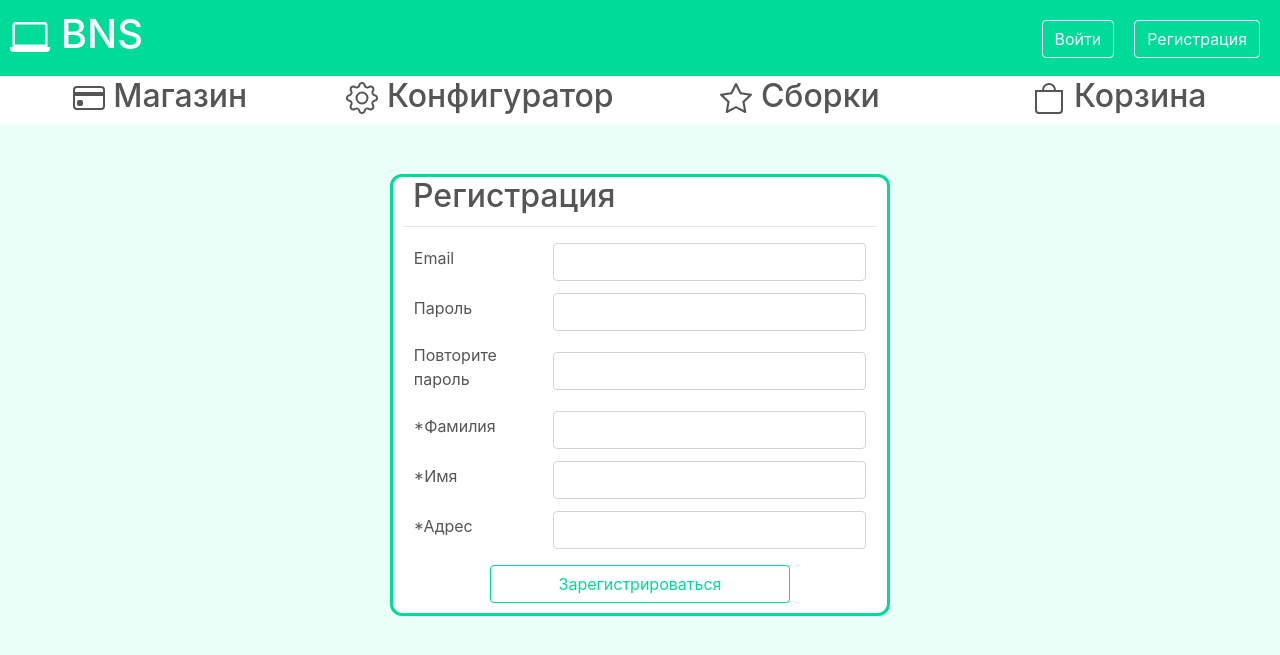
After one commit to Poseidondon/OnlineShop-Example, a Flask app: page /register in a window 1280 px wide. The commit adds this page. Shown: the top 655 px of the page. Run offline with Flask 2, Linux system fonts and the light colour scheme; some libraries are stand-ins or nearby versions.

Commit message:
Registration and authorization

```diff
--- /dev/null
+++ b/data/forms.py
@@ -0,0 +1,23 @@
+from flask_wtf import FlaskForm
+from wtforms import StringField, PasswordField, SubmitField, BooleanField
+from wtforms.fields.html5 import EmailField
+from wtforms.validators import DataRequired
+
+
+class RegisterForm(FlaskForm):
+    email = EmailField('Email', validators=[DataRequired()])
+    password = PasswordField('Пароль', validators=[DataRequired()])
+    password_again = PasswordField('Повторите пароль', validators=[DataRequired()])
+
+    surname = StringField('*Фамилия')
+    name = StringField('*Имя')
+    address = StringField('*Адрес')
+
+    submit = SubmitField('Зарегистрироваться')
+
+
+class LoginForm(FlaskForm):
+    email = EmailField('Почта', validators=[DataRequired()])
+    password = PasswordField('Пароль', validators=[DataRequired()])
+    remember_me = BooleanField('Запомнить меня')
+    submit = SubmitField('Войти')
--- a/main.py
+++ b/main.py
@@ -1,9 +1,22 @@
 from flask import Flask, render_template, redirect, request, abort
+from flask_login import LoginManager, login_user, login_required, logout_user, current_user
 from data import db_session
 from data.__all_models import *
+from data.forms import *
+
+from pprint import pprint
 
 app = Flask(__name__)
 app.config['SECRET_KEY'] = 'yandexlyceum_secret_key'
+
+login_manager = LoginManager()
+login_manager.init_app(app)
+
+
+@login_manager.user_loader
+def load_user(user_id):
+    session = db_session.create_session()
+    return session.query(User).get(user_id)
 
 
 @app.route('/')
@@ -11,14 +24,62 @@ def index():
     return redirect('/shop')
 
 
+@app.route('/logout')
+@login_required
+def logout():
+    logout_user()
+    return redirect("/")
+
+
+@app.route('/login', methods=['GET', 'POST'])
+def login():
+    form = LoginForm()
+    if form.validate_on_submit():
+        session = db_session.create_session()
+        user = session.query(User).filter(User.email == form.email.data).first()
+        if user and user.check_password(form.password.data):
+            login_user(user, remember=form.remember_me.data)
+            return redirect("/")
+        return render_template('login.html', title='BNS | Авторизация',
+                               message="Неправильный логин или пароль",
+                               form=form)
+    return render_template('login.html', title='BNS | Авторизация', form=form)
+
+
+@app.route('/register', methods=['GET', 'POST'])
+def register():
+    form = RegisterForm()
+    if form.validate_on_submit():
+        if form.password.data != form.password_again.data:
+            return render_template('register.html', title='BNS | Регистрация',
+                                   form=form,
+                                   message="Пароли не совпадают")
+        session = db_session.create_session()
+        if session.query(User).filter(User.email == form.email.data).first():
+            return render_template('register.html', title='BNS | Регистрация',
+                                   form=form,
+                                   message="Такой пользователь уже есть")
+        user = User(
+            surname=form.surname.data,
+            name=form.name.data,
+            email=form.email.data,
+            address=form.address.data
+        )
+        user.set_password(form.password.data)
+        session.add(user)
+        session.commit()
+        return redirect('/login')
+    return render_template('register.html', title='BNS | Регистрация', form=form)
+
+
+@app.route('/profile')
+def profile():
+    session = db_session.create_session()
+    return render_template('base.html', title='BNS | Личный кабинет')
+
+
 @app.route('/shop')
 def shop():
-    session = db_session.create_session()
-    return render_template('base.html', title='BNS | Магазин')
-
-
-@app.route('/shop/test')
-def shop_test():
     session = db_session.create_session()
     return render_template('base.html', title='BNS | Магазин')
 
@@ -44,7 +105,9 @@ def cart():
 def main():
     db_session.global_init("db/shop.sqlite")
 
-    ses = db_session.create_session()
+    session = db_session.create_session()
+    for user in session.query(User):
+        pprint(user.__dict__)
 
     app.run()
 
--- /dev/null
+++ b/static/css/style.css
@@ -0,0 +1,78 @@
+.top-container {
+    padding: 10px;
+    background: #00db9a;
+    color: white;
+}
+
+.header {
+    background: white;
+    color: #555;
+}
+
+body {
+    margin: 0;
+    background: #ebfff9;
+}
+
+.container{
+    background: #ebfff9;
+    min-width: 100%;
+}
+
+.sticky {
+    position: fixed;
+    top: 0;
+    width: 100%;
+}
+
+.sticky + .content {
+    padding-top: 60px;
+}
+
+.nav_elem{
+    width: 25%;
+    text-align: center;
+}
+
+.nav_elem_chosen{
+    width: 25%;
+    text-align: center;
+    color: white;
+    background: #00db9a;
+}
+
+.nav_elem:hover{
+    cursor: pointer;
+    color: #00db9a;
+}
+
+.btn-base{
+    right: 30px;
+}
+
+.btn-base:hover{
+    color: #00db9a;
+}
+
+.btn-auth{
+    width: 300px;
+    color: #00db9a;
+    border-color: #00db9a;
+}
+
+.btn-auth:hover{
+    background: #00db9a;
+    color: white;
+}
+
+.authorization{
+    background: white;
+    border: 3px solid #00db9a;
+    color: #555;
+    border-radius: 12px;
+    margin: 50px 30%;
+}
+
+.authorization_field{
+    margin: 5px 0;
+}
--- a/templates/base.html
+++ b/templates/base.html
@@ -7,61 +7,8 @@
           href="https://stackpath.bootstrapcdn.com/bootstrap/4.4.1/css/bootstrap.min.css"
           integrity="sha384-Vkoo8x4CGsO3+Hhxv8T/Q5PaXtkKtu6ug5TOeNV6gBiFeWPGFN9MuhOf23Q9Ifjh"
           crossorigin="anonymous">
+    <link rel="stylesheet" href="static/css/style.css">
     <title>{{title}}</title>
-    <style>
-        .top-container {
-          padding: 10px;
-          background: #00db9a;
-          color: white;
-        }
-
-        .header {
-          background: white;
-          color: #555;
-        }
-
-        body {
-          margin: 0;
-          background: #ebfff9;
-        }
-
-        .container{
-          background: #ebfff9;
-          min-width: 100%;
-        }
-
-        .sticky {
-          position: fixed;
-          top: 0;
-          width: 100%;
-        }
-
-        .sticky + .content {
-          padding-top: 60px;
-        }
-
-        .nav_elem{
-          width: 25%;
-          text-align: center;
-        }
-
-        .nav_elem_chosen{
-          width: 25%;
-          text-align: center;
-          color: white;
-          background: #00db9a;
-        }
-
-        .nav_elem:hover{
-          cursor: pointer;
-          color: #00db9a;
-        }
-
-        table{
-            padding: 0;
-        }
-
-    </style>
 </head>
 
 <body>
@@ -75,10 +22,17 @@
                   clip-rule="evenodd"/>
             <path d="M0 12h16v.5a1.5 1.5 0 01-1.5 1.5h-13A1.5 1.5 0 010 12.5V12z"/>
         </svg>  BNS
+        {% if current_user.is_authenticated %}
+        <a style="float: right; margin: 10px;" class="btn btn-outline-light btn-base" href="/profile">Профиль</a>
+        {% else %}
+        <a style="float: right; margin: 10px;" class="btn btn-outline-light btn-base" href="/register">Регистрация</a>
+        <a style="float: right; margin: 10px;" class="btn btn-outline-light btn-base" href="/login">Войти</a>
+        {% endif %}
     </h1>
+
 </div>
 <div class="header" id="myHeader">
-    <table width="100%"><tr>
+    <table style="padding: 0;" width="100%"><tr>
         {% if '/shop' in url_for(request.endpoint) %}
             <td class="nav_elem_chosen"><h2><svg class="bi bi-credit-card" width="1em" height="1em" viewBox="0 0 16 16" fill="currentColor" xmlns="http://www.w3.org/2000/svg"><path fill-rule="evenodd" d="M14 3H2a1 1 0 00-1 1v8a1 1 0 001 1h12a1 1 0 001-1V4a1 1 0 00-1-1zM2 2a2 2 0 00-2 2v8a2 2 0 002 2h12a2 2 0 002-2V4a2 2 0 00-2-2H2z" clip-rule="evenodd"/><rect width="3" height="3" x="2" y="9" rx="1"/><path d="M1 5h14v2H1z"/>
             </svg> Магазин</h2></td>
--- /dev/null
+++ b/templates/profile.html
@@ -0,0 +1,4 @@
+{% extends "base.html" %}
+
+{% block content %}
+{% endblock %}
--- /dev/null
+++ b/templates/register.html
@@ -0,0 +1,69 @@
+{% extends "base.html" %}
+
+{% block content %}
+<div class="authorization" align="center">
+    <h2 align="left" style="margin-left: 20px;">Регистрация</h2>
+    <hr style="margin: 10px">
+    <form action="" method="post">
+        {{ form.hidden_tag() }}
+        <table width="94%" cellpadding="6">
+        <tr>
+            <td width="30%">{{ form.email.label }}</td>
+            <td>{{ form.email(class="form-control", autocomplete="off", type="email") }}</td>
+            {% for error in form.email.errors %}
+                <div class="alert alert-danger" role="alert">
+                    {{ error }}
+                </div>
+            {% endfor %}
+        </tr>
+        <tr>
+            <td>{{ form.password.label }}</td>
+            <td>{{ form.password(class="form-control", autocomplete="off", type="password") }}</td>
+            {% for error in form.password.errors %}
+                <div class="alert alert-danger" role="alert">
+                    {{ error }}
+                </div>
+            {% endfor %}
+        </tr>
+        <tr>
+            <td>{{ form.password_again.label }}</td>
+            <td>{{ form.password_again(class="form-control", autocomplete="off", type="password") }}</td>
+            {% for error in form.password_again.errors %}
+                <div class="alert alert-danger" role="alert">
+                    {{ error }}
+                </div>
+            {% endfor %}
+        </tr>
+        <tr>
+            <td>{{ form.surname.label }}</td>
+            <td>{{ form.surname(class="form-control", autocomplete="off") }}</td>
+            {% for error in form.surname.errors %}
+                <div class="alert alert-danger" role="alert">
+                    {{ error }}
+                </div>
+            {% endfor %}
+        </tr>
+        <tr>
+            <td>{{ form.name.label }}</td>
+            <td>{{ form.name(class="form-control", autocomplete="off") }}</td>
+            {% for error in form.name.errors %}
+                <div class="alert alert-danger" role="alert">
+                    {{ error }}
+                </div>
+            {% endfor %}
+        </tr>
+        <tr>
+            <td>{{ form.address.label }}</td>
+            <td>{{ form.address(class="form-control", autocomplete="off") }}</td>
+            {% for error in form.address.errors %}
+                <div class="alert alert-danger" role="alert">
+                    {{ error }}
+                </div>
+            {% endfor %}
+        </tr>
+        </table>
+        <div style="margin: 10px 0;">{{ form.submit(type="submit", class="btn btn-outline-light btn-auth") }}</div>
+        <div style="margin: 10px 0;">{{ message }}</div>
+    </form>
+</div>
+{% endblock %}
```
Also changed, not shown: other parts of templates/base.html (+0 -48 lines), data/__all_models.py (+6 -9 lines), templates/login.html (added, +34 -0 lines).
